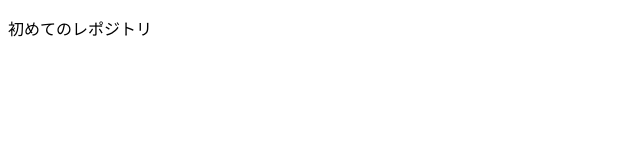
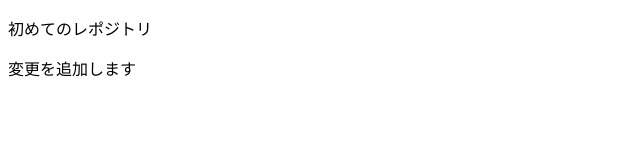
Before and after one commit to katoyuka3112/first-git-repo, a website: page index.html in a window 1280 px wide. Shown: the whole page, without its empty margins (0-640 px from the left). Drawn offline with Linux system fonts and the light colour scheme.

Commit message:
index.html変更

```diff
--- a/index.html
+++ b/index.html
@@ -7,5 +7,6 @@
 
 <body>
   <p>初めてのレポジトリ</p>
+  <p>変更を追加します</p>
 </body>
 </html>
```
